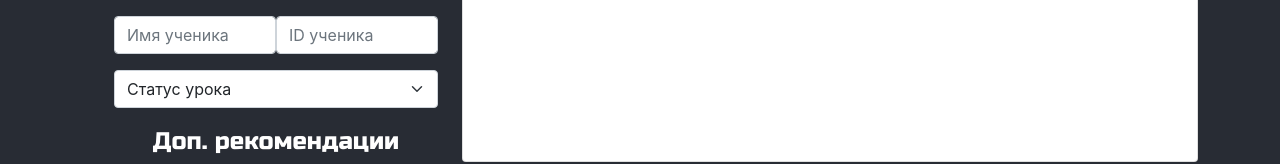
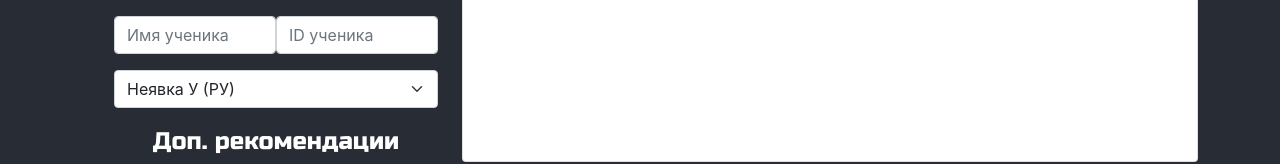
Before and after one commit to VaultBoy9519/summing-up-generator-Tetrika, a React (Create React App) app: page / in a window 1280 px wide. Shown: the part 230-394 px from the top of the page. Built offline with nearby package versions, Linux system fonts and the light colour scheme; a web font is replaced by a local one.

Commit message:
Создается объект со всеми данными. Баг - тоггл криво работает

```diff
--- a/src/App.js
+++ b/src/App.js
@@ -3,11 +3,22 @@ import Header from "./components/Header";
 import LessonInfo from "./components/LessonInfo";
 import OptionalRecs from "./components/OptionalRecs";
 import ResumeField from "./components/ResumeField";
+import React from "react";
 
 function App() {
+  const [lesson, setLesson] = React.useState(null);
+  const handleCreateLesson = (formValues) => {
+    const lesson = {
+      dateLesson: formValues.dateLessonInput,
+      nameTutor: formValues.nameTutorInput,
+      namePupil: formValues.namePupilInput,
+      idPupil: formValues.idPupilInput,
+      statusLesson: formValues.statusLessonToggle
+    };
+    setLesson(lesson);
+  };
   return (
     <div className="App">
-
       <Header />
       <div>
         <div className="container">
@@ -15,7 +26,7 @@ function App() {
             <div className="col-lg-4">
               <div className="row">
                 <div className="col-lg-12">
-                  <LessonInfo />
+                  <LessonInfo onCreateLesson={formValues => handleCreateLesson(formValues)} />
                 </div>
                 <div className="col-lg-12">
                   <OptionalRecs />
@@ -36,7 +47,9 @@ function App() {
         </div>
       </div>
       <div>
-        <button type="button" className="btn btn-primary btn-lg w-200 mx-auto mx-lg-0 mt-10">Создать</button>
+        <button type="button" className="btn btn-primary btn-lg w-200 mx-auto mx-lg-0 mt-10"
+                onClick={() => console.log(lesson)}>Создать
+        </button>
       </div>
       <div className="d-flex justify-end" style={{ color: "white" }}>
         Создал VaultBoy специально для ТП Тетрики, апрель 2023г.
--- a/src/components/LessonInfo.jsx
+++ b/src/components/LessonInfo.jsx
@@ -1,6 +1,26 @@
 import React from "react";
 
-const LessonInfo = () => {
+const LessonInfo = (props) => {
+
+  const [formValues, setFormValues] = React.useState({
+    dateLessonInput: "",
+    nameTutorInput: "",
+    namePupilInput: "",
+    idPupilInput: "",
+    statusLessonToggle: ""
+  });
+
+  const handleInputChange = (event) => {
+    const target = event.target;
+    const value = target.value;
+    const name = target.name;
+
+    setFormValues({ ...formValues, [name]: value });
+    props.onCreateLesson(formValues);
+    console.log(formValues.statusLessonToggle);
+  };
+
+
   return (
     <div>
       <ul>
@@ -8,24 +28,29 @@ const LessonInfo = () => {
           Информация об уроке
         </p>
         <p>
-          <input className="form-control" id="exampleFormControlInput1" placeholder="Дата и время урока" />
+          <input className="form-control" name="dateLessonInput" placeholder="Дата и время урока"
+                 onChange={handleInputChange} />
         </p>
         <p>
-          <input className="form-control" id="exampleFormControlInput1" placeholder="ИО преподавателя" />
+          <input className="form-control" name="nameTutorInput" placeholder="ИО преподавателя"
+                 onChange={handleInputChange} />
         </p>
         <p className="d-flex">
-          <input className="form-control" id="exampleFormControlInput1" placeholder="Имя ученика" />
-          <input className="form-control ml-15" id="exampleFormControlInput1" placeholder="ID ученика" />
+          <input className="form-control" name="namePupilInput" placeholder="Имя ученика"
+                 onChange={handleInputChange} />
+          <input className="form-control ml-15" name="idPupilInput" placeholder="ID ученика"
+                 onChange={handleInputChange} />
         </p>
         <p>
-          <select className="form-select" aria-label="Пример выбора по умолчанию">
-            <option selected>Статус урока</option>
-            <option value="1">Неявка У (РУ)</option>
-            <option value="2">Неявка У (ВУ)</option>
-            <option value="3">Неявка П (РУ)</option>
-            <option value="4">Неявка П (ВУ)</option>
-            <option value="5">Отмена (ВНН)</option>
-            <option value="6">Отмена (ТПсДС)</option>
+          <select className="form-select" name="statusLessonToggle" aria-label="statusLessonToggle"
+                  onChange={handleInputChange}>
+
+            <option value={1}>Неявка У (РУ)</option>
+            <option value={2}>Неявка У (ВУ)</option>
+            <option value={3}>Неявка П (РУ)</option>
+            <option value={4}>Неявка П (ВУ)</option>
+            <option value={5}>Отмена (ВНН)</option>
+            <option value={6}>Отмена (ТПсДС)</option>
           </select>
         </p>
       </ul>
--- a/src/components/OptionalRecs.jsx
+++ b/src/components/OptionalRecs.jsx
@@ -14,38 +14,38 @@ const OptionalRecs = () => {
         <div className="otherInfo">
           <p>
             <div className="form-check  d-flex justify-between">
-              <input className="form-check-input" type="checkbox" id="inlineCheckbox1" value="option1" />
+              <input className="form-check-input" type="checkbox" id="checkLowSpeedTutor" value="option1" />
               <label className="form-check-label mr-25" htmlFor="inlineCheckbox1">Низкая скорость интернета</label>
-              <input className="form-check-input" type="checkbox" id="inlineCheckbox2" value="option1" />
+              <input className="form-check-input" type="checkbox" id="checkLowSpeedPupil" value="option1" />
             </div>
           </p>
           <p>
             <div className="form-check d-flex justify-between">
-              <input className="form-check-input" type="checkbox" id="inlineCheckbox1" value="option1" />
+              <input className="form-check-input" type="checkbox" id="checkBrowserTutor" value="option1" />
               <label className="form-check-label mr-25" htmlFor="inlineCheckbox1">Нерекомендуемый браузер</label>
-              <input className="form-check-input" type="checkbox" id="inlineCheckbox2" value="option1" />
+              <input className="form-check-input" type="checkbox" id="checkBrowserPupil" value="option1" />
             </div>
           </p>
           <p>
             <div className="form-check d-flex justify-between">
-              <input className="form-check-input" type="checkbox" id="inlineCheckbox1" value="option1" />
+              <input className="form-check-input" type="checkbox" id="checkHardwareTutor" value="option1" />
               <label className="form-check-label mr-25" htmlFor="inlineCheckbox1">Несоответствие мин.треб.</label>
-              <input className="form-check-input" type="checkbox" id="inlineCheckbox2" value="option1" />
+              <input className="form-check-input" type="checkbox" id="checkHardwarePupil" value="option1" />
             </div>
           </p>
           <p>
             <div className="form-check d-flex justify-between">
-              <input className="form-check-input" type="checkbox" id="inlineCheckbox1" value="option1" />
+              <input className="form-check-input" type="checkbox" id="checkOnpTutor" value="option1" />
               <label className="form-check-label mr-25" enabled htmlFor="inlineCheckbox1">Передача П в ОНП на
                 ТО</label>
-              <input className="form-check-input" type="checkbox" id="inlineCheckbox2" disabled value="option1" />
+              <input className="form-check-input" type="checkbox" id="checkPupilDeactivate" disabled value="option1" />
             </div>
           </p>
           <p>
             <div className="form-check d-flex justify-between">
-              <input className="form-check-input" type="checkbox" id="inlineCheckbox1" value="option1" />
+              <input className="form-check-input" type="checkbox" id="checkTrueCallTutor" value="option1" />
               <label className="form-check-label mr-25" enabled htmlFor="inlineCheckbox1">Удалось дозвониться?</label>
-              <input className="form-check-input" type="checkbox" id="inlineCheckbox2" value="option1" />
+              <input className="form-check-input" type="checkbox" id="checkTrueCallPupil" value="option1" />
             </div>
           </p>
         </div>
--- a/src/components/ResumeField.jsx
+++ b/src/components/ResumeField.jsx
@@ -1,6 +1,6 @@
 import React from "react";
 
-const ResumeField = () => {
+const ResumeField = (props) => {
   return (
     <div>
       <div className="card">
@@ -17,7 +17,7 @@ const ResumeField = () => {
           </a>
         </div>
         <div className="card-body">
-          <p className="card-text" style={{ height: "150px", overflow: "auto" }}></p>
+          <p className="card-text" style={{ height: "150px", overflow: "auto" }}>{props.message}</p>
         </div>
       </div>
     </div>
--- /dev/null
+++ b/src/components/pages/AppContextSummary.jsx
@@ -0,0 +1,5 @@
+import React from "react";
+
+const AppContextSummary = React.createContext({});
+
+export default AppContextSummary;
```
